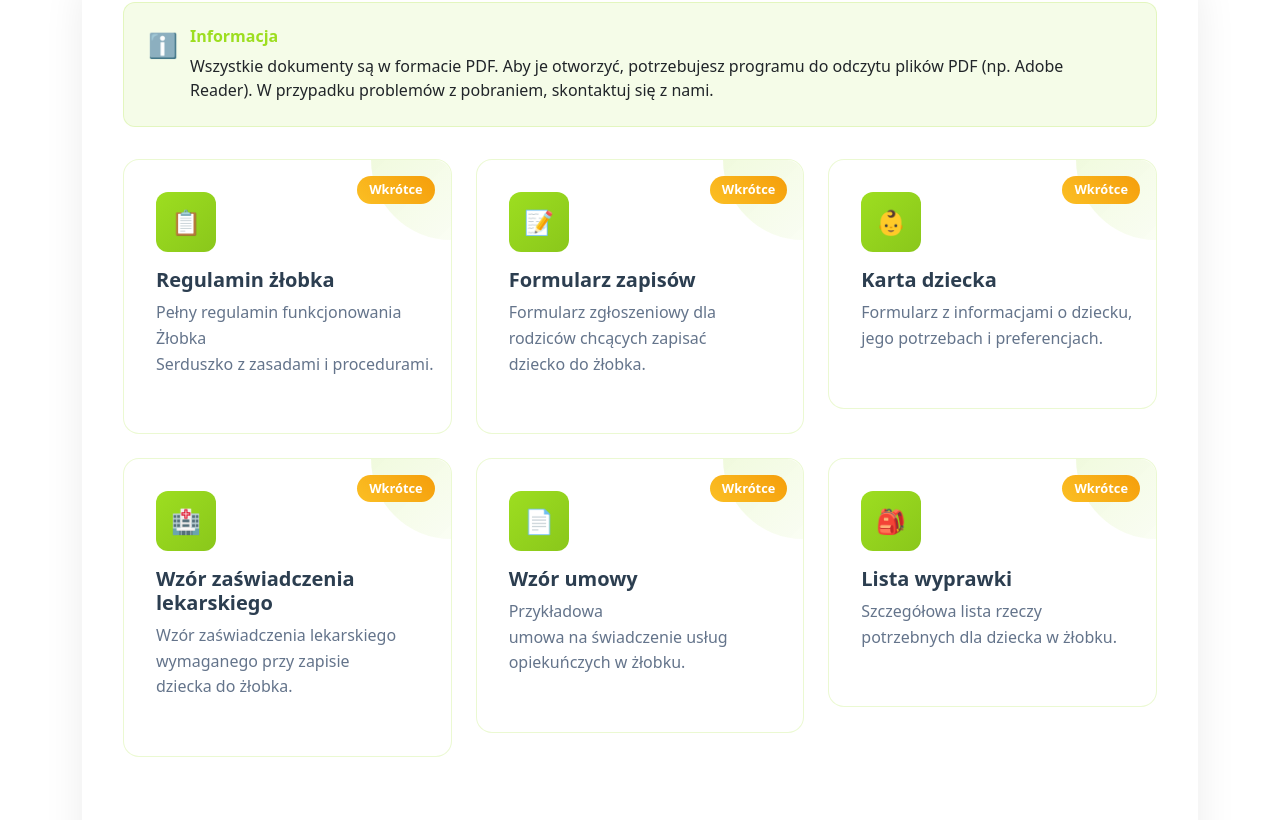
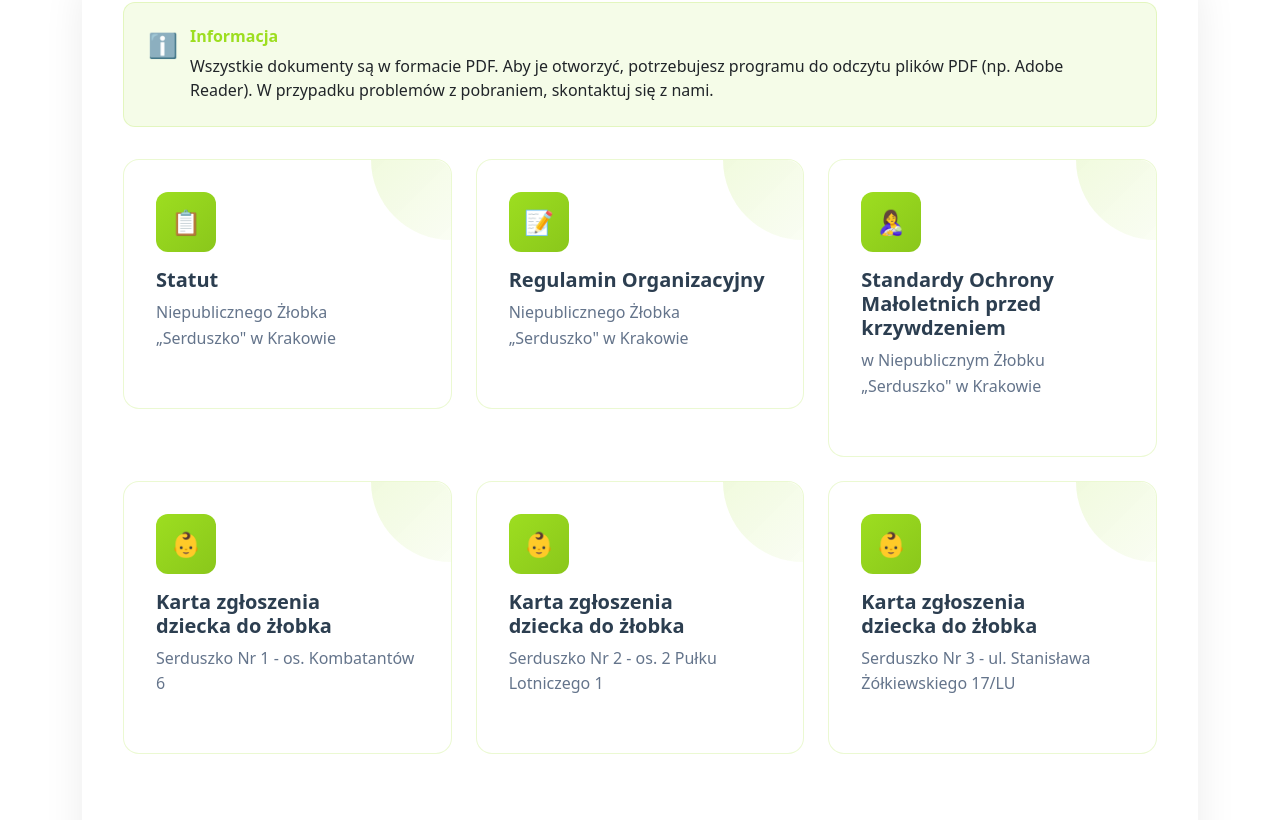
Before and after one commit to cantomordko/zlobekserduszko, a plain HTML site: page pliki.html in a window 1280 px wide. Shown: the part 360-1180 px from the top of the page. Drawn offline with nearby package versions, Linux system fonts and the light colour scheme.

Commit message:
poprawki

```diff
--- a/pliki.html
+++ b/pliki.html
@@ -204,70 +204,70 @@
                 </div>
 
                 <div class="row">
-                    <!-- Regulamin -->
+                    <!-- Statut -->
                     <div class="col-md-6 col-lg-4">
+                        <a href="https://drive.google.com/file/d/1UbQP15Ffuo04E5IA-clCGzhecqUuzCCl/view?usp=sharing" target="_blank" rel="noopener noreferrer" style="text-decoration: none; color: inherit;">
                             <div class="download-card">
                                 <div class="download-icon">📋</div>
-                            <h3 class="download-title">Regulamin żłobka</h3>
-                            <p class="download-description">Pełny regulamin funkcjonowania Żłobka Serduszko z zasadami i
-                                procedurami.</p>
-                            <div class="coming-soon-badge">Wkrótce</div>
+                                <h3 class="download-title">Statut</h3>
+                                <p class="download-description">Niepublicznego Żłobka „Serduszko" w Krakowie</p>
                             </div>
+                        </a>
                     </div>
 
-                    <!-- Formularz zapisów -->
+                    <!-- Regulamin Organizacyjny -->
                     <div class="col-md-6 col-lg-4">
+                        <a href="https://drive.google.com/file/d/1ORhM2fTGCA34b-qv09V6QDJEvEzPBsHa/view?usp=sharing" target="_blank" rel="noopener noreferrer" style="text-decoration: none; color: inherit;">
                             <div class="download-card">
                                 <div class="download-icon">📝</div>
-                            <h3 class="download-title">Formularz zapisów</h3>
-                            <p class="download-description">Formularz zgłoszeniowy dla rodziców chcących zapisać dziecko
-                                do żłobka.</p>
-                            <div class="coming-soon-badge">Wkrótce</div>
+                                <h3 class="download-title">Regulamin Organizacyjny</h3>
+                                <p class="download-description">Niepublicznego Żłobka „Serduszko" w Krakowie</p>
                             </div>
+                        </a>
                     </div>
 
-                    <!-- Karta dziecka -->
+                    <!-- Standardy Ochrony Małoletnich -->
                     <div class="col-md-6 col-lg-4">
+                        <a href="https://drive.google.com/file/d/1JZE2vL1vzxWhu5j02g-vvhiTt8TAF8ih/view?usp=sharing" target="_blank" rel="noopener noreferrer" style="text-decoration: none; color: inherit;">
+                            <div class="download-card">
+                                <div class="download-icon">🤱</div>
+                                <h3 class="download-title">Standardy Ochrony Małoletnich przed krzywdzeniem</h3>
+                                <p class="download-description">w Niepublicznym Żłobku „Serduszko" w Krakowie</p>
+                            </div>
+                        </a>
+                    </div>
+
+                    <!-- Karta zgłoszenia - Serduszko Nr 1 -->
+                    <div class="col-md-6 col-lg-4">
+                        <a href="https://drive.google.com/file/d/14Plmis_ss27qVTlsZkQLNJF-K-TFkfUv/view?usp=sharing" target="_blank" rel="noopener noreferrer" style="text-decoration: none; color: inherit;">
                             <div class="download-card">
                                 <div class="download-icon">👶</div>
-                            <h3 class="download-title">Karta dziecka</h3>
-                            <p class="download-description">Formularz z informacjami o dziecku, jego potrzebach i
-                                preferencjach.</p>
-                            <div class="coming-soon-badge">Wkrótce</div>
+                                <h3 class="download-title">Karta zgłoszenia dziecka do żłobka</h3>
+                                <p class="download-description">Serduszko Nr 1 - os. Kombatantów 6</p>
                             </div>
+                        </a>
                     </div>
 
-                    <!-- Zaświadczenie lekarskie -->
+                    <!-- Karta zgłoszenia - Serduszko Nr 2 -->
                     <div class="col-md-6 col-lg-4">
+                        <a href="https://drive.google.com/file/d/1DbAr4slYsPLlvf5voHjcywM3RVL1z_ui/view?usp=sharing" target="_blank" rel="noopener noreferrer" style="text-decoration: none; color: inherit;">
                             <div class="download-card">
-                            <div class="download-icon">🏥</div>
-                            <h3 class="download-title">Wzór zaświadczenia lekarskiego</h3>
-                            <p class="download-description">Wzór zaświadczenia lekarskiego wymaganego przy zapisie
-                                dziecka do żłobka.</p>
-                            <div class="coming-soon-badge">Wkrótce</div>
+                                <div class="download-icon">👶</div>
+                                <h3 class="download-title">Karta zgłoszenia dziecka do żłobka</h3>
+                                <p class="download-description">Serduszko Nr 2 - os. 2 Pułku Lotniczego 1</p>
                             </div>
+                        </a>
                     </div>
 
-                    <!-- Umowa -->
+                    <!-- Karta zgłoszenia - Serduszko Nr 3 -->
                     <div class="col-md-6 col-lg-4">
+                        <a href="https://drive.google.com/file/d/1WT1vrmoU1UB44I2FlhxhFsXJXlDpnNwn/view?usp=sharing" target="_blank" rel="noopener noreferrer" style="text-decoration: none; color: inherit;">
                             <div class="download-card">
-                            <div class="download-icon">📄</div>
-                            <h3 class="download-title">Wzór umowy</h3>
-                            <p class="download-description">Przykładowa umowa na świadczenie usług opiekuńczych w
-                                żłobku.</p>
-                            <div class="coming-soon-badge">Wkrótce</div>
+                                <div class="download-icon">👶</div>
+                                <h3 class="download-title">Karta zgłoszenia dziecka do żłobka</h3>
+                                <p class="download-description">Serduszko Nr 3 - ul. Stanisława Żółkiewskiego 17/LU</p>
                             </div>
-                    </div>
-
-                    <!-- Lista wyprawki -->
-                    <div class="col-md-6 col-lg-4">
-                        <div class="download-card">
-                            <div class="download-icon">🎒</div>
-                            <h3 class="download-title">Lista wyprawki</h3>
-                            <p class="download-description">Szczegółowa lista rzeczy potrzebnych dla dziecka w żłobku.
-                            </p>
-                            <div class="coming-soon-badge">Wkrótce</div>
-                        </div>
+                        </a>
                     </div>
                 </div>
 
```
Also changed, not shown: cennik.html (+1 -1 lines). Lines whose indentation alone changed are shown as unchanged.
